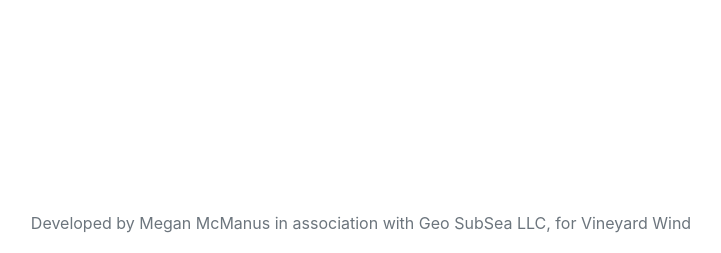
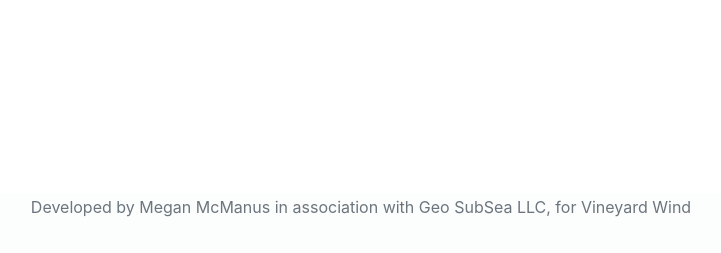
Before and after one commit to petitepirate/psosightings, a Flask app: page /user/new in a window 1280 px wide. Shown: the part 547-800 px from the top of the page, without its empty margins (279-1000 px from the left). Run offline with Flask 2, Linux system fonts and the light colour scheme; some libraries are stand-ins or nearby versions.

Commit message:
update css footer

```diff
--- a/static/style.css
+++ b/static/style.css
@@ -159,13 +159,15 @@ h2 {
 }
 
 .footer {
-	position: fixed;
+	position: absolute;
 	left: 0;
 	bottom: 0;
 	width: 100%;
 	padding: 2px;
 	margin: 0px;
+	height: 60px;
 	text-align: center;
+	background: rgb(252, 253, 253);
 }
 
 #advisory {
```
